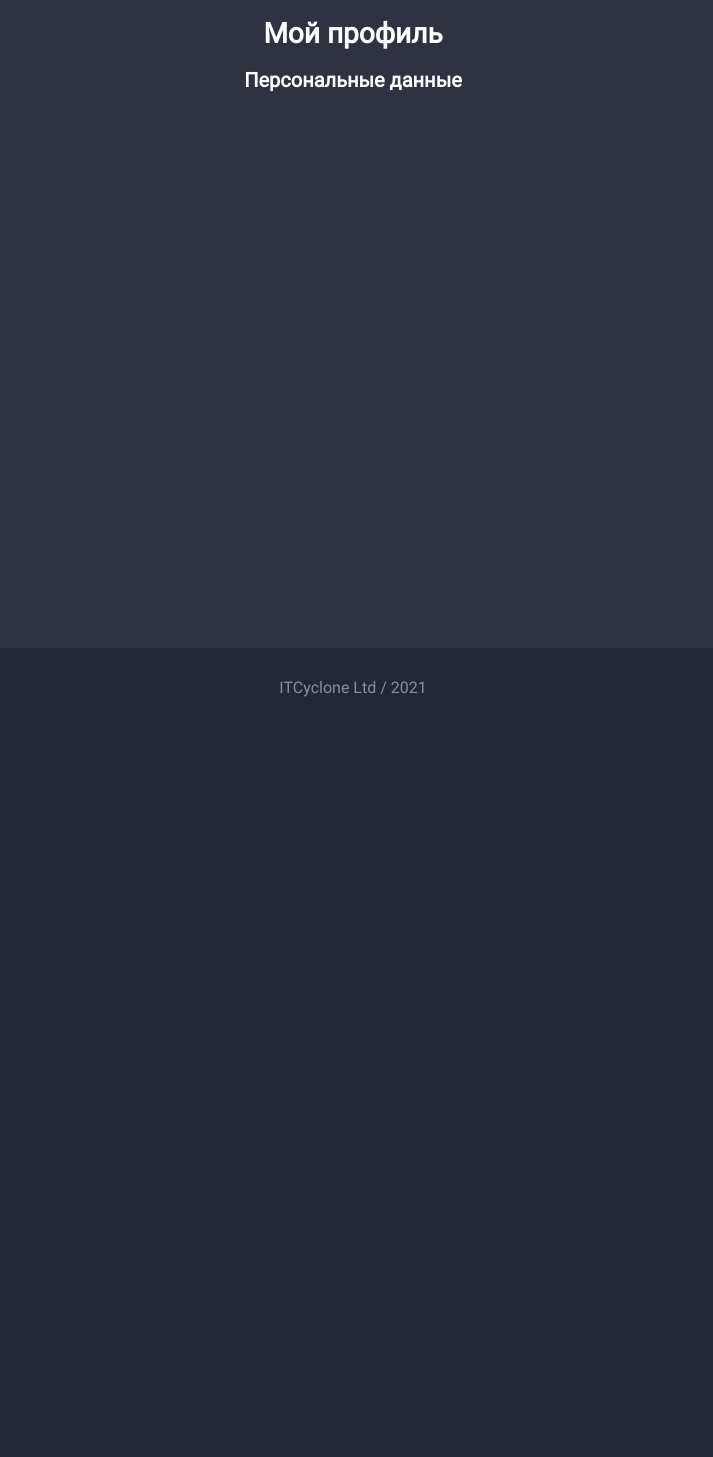
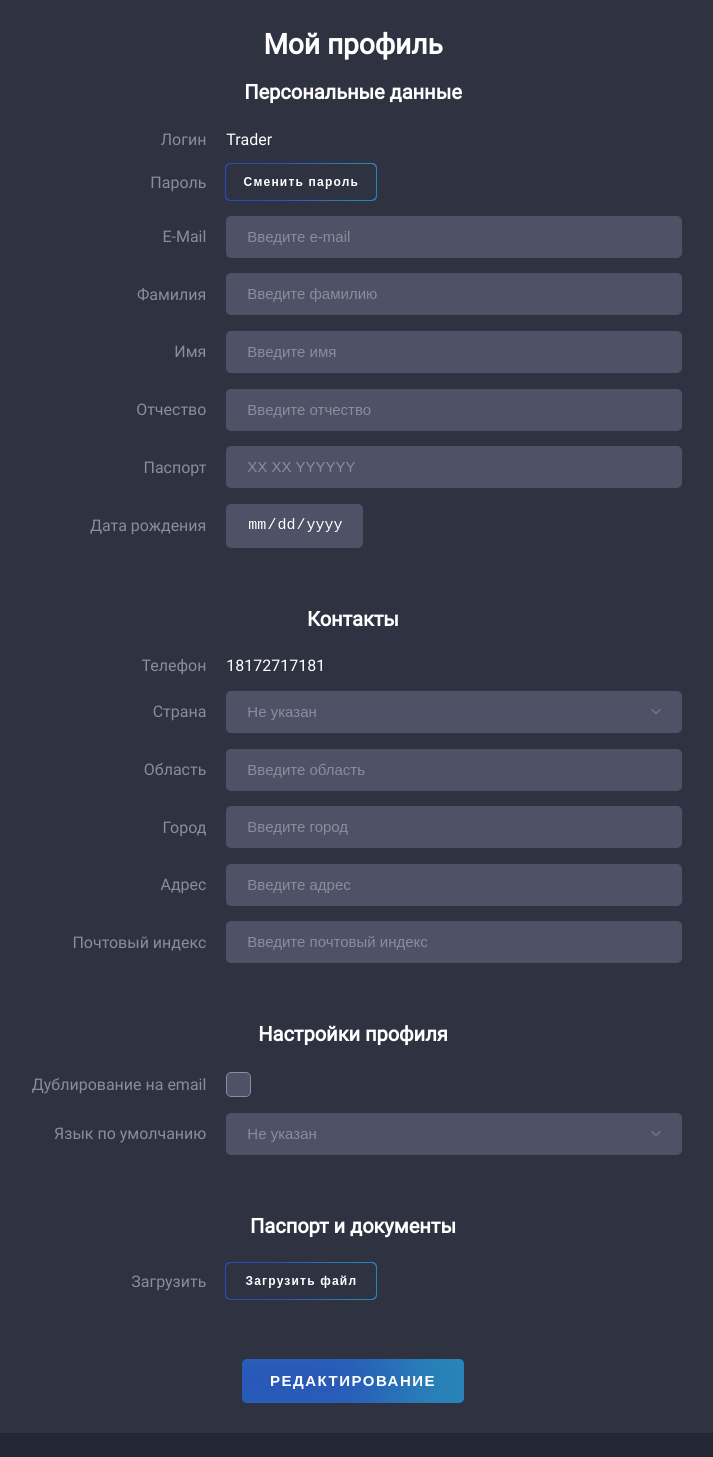
Before and after one commit to ReveinOFF/online-traider, a React (Create React App) app: page /profile in a window 1280 px wide. Shown: the part 73-1530 px from the top of the page, without its empty margins (287-1000 px from the left). Before the commit the page ends 800 px from the top, so only its background shows below. Built offline with nearby package versions, Linux system fonts and the light colour scheme.

Commit message:
Added profile

```diff
--- a/src/App.jsx
+++ b/src/App.jsx
@@ -1,7 +1,7 @@
 import { Route, Routes } from "react-router-dom";
 // import SignIn from "./pages/auth/signin";
 // import ResetPass from "./pages/auth/reset";
-// import SignUp from "./pages/auth/signup";
+import SignUp from "./pages/auth/signup";
 import Home from "./pages/home";
 import Layout from "./components/layout";
 import Profile from "./pages/profile";
@@ -10,8 +10,8 @@ const App = () => {
   return (
     <Routes>
       {/* <Route path="/" element={<SignIn />} />
-      <Route path="/reset-pass" element={<ResetPass />} />
-      <Route path="/signup" element={<SignUp />} /> */}
+      <Route path="/reset-pass" element={<ResetPass />} /> */}
+      <Route path="/signup" element={<SignUp />} />
 
       <Route path="/" element={<Layout />}>
         <Route index element={<Home />} />
--- /dev/null
+++ b/src/components/checkbox/checkbox.style.scss
@@ -0,0 +1,13 @@
+.checkbox {
+  border: 1px solid #8a8d9d;
+  border-radius: 5px;
+  background: #4e5266;
+  width: 25px;
+  height: 25px;
+  transition: border 0.3s;
+  cursor: pointer;
+
+  &:hover {
+    border: 1px solid #c4c5c9;
+  }
+}
--- /dev/null
+++ b/src/components/checkbox/index.jsx
@@ -0,0 +1,15 @@
+import { useState } from "react";
+import "./checkbox.style.scss";
+import checkedIcon from "../../assets/images/checked.svg";
+
+const Checkbox = () => {
+  const [checked, setSecked] = useState();
+
+  return (
+    <div className="checkbox flex-center" onClick={() => setSecked(!checked)}>
+      {checked && <img src={checkedIcon} alt="checked" width={11} height={8} />}
+    </div>
+  );
+};
+
+export default Checkbox;
--- a/src/pages/profile/index.jsx
+++ b/src/pages/profile/index.jsx
@@ -1,10 +1,143 @@
+import CustomInput from "../../components/input";
+import { SmBlueButton, BigButton } from "../../components/buttons";
+import Selector from "../../components/selector";
+import countryList from "../../utils/country";
+import { useState } from "react";
+import Checkbox from "../../components/checkbox";
+
 const Profile = () => {
+  const [countryKey, setCountryKey] = useState(
+    navigator.language.split("-")[0].toLocaleUpperCase() || "US"
+  );
+
   return (
     <>
-      <h1>Мой профиль</h1>
-      <div>
-        <h2>Персональные данные</h2>
-      </div>
+      <h1 className="mt-3 mb-2">Мой профиль</h1>
+      <form className="block_data">
+        <div>
+          <h2>Персональные данные</h2>
+          <fieldset>
+            <div>Логин</div>
+            <div>Trader</div>
+          </fieldset>
+          <fieldset className="btn_z-index">
+            <div>Пароль</div>
+            <SmBlueButton>Сменить пароль</SmBlueButton>
+          </fieldset>
+          <fieldset>
+            <div>E-Mail</div>
+            <CustomInput
+              type="email"
+              name="email"
+              placeholder="Введите e-mail"
+            />
+          </fieldset>
+          <fieldset>
+            <div>Фамилия</div>
+            <CustomInput
+              type="text"
+              name="surname"
+              placeholder="Введите фамилию"
+            />
+          </fieldset>
+          <fieldset>
+            <div>Имя</div>
+            <CustomInput type="text" name="name" placeholder="Введите имя" />
+          </fieldset>
+          <fieldset>
+            <div>Отчество</div>
+            <CustomInput
+              type="text"
+              name="patronymic"
+              placeholder="Введите отчество"
+            />
+          </fieldset>
+          <fieldset>
+            <div>Паспорт</div>
+            <CustomInput
+              type="text"
+              name="pasport"
+              placeholder="XX XX YYYYYY"
+            />
+          </fieldset>
+          <fieldset>
+            <div>Дата рождения</div>
+            <CustomInput type="date" name="date" />
+          </fieldset>
+        </div>
+
+        <div>
+          <h2>Контакты</h2>
+          <fieldset>
+            <div>Телефон</div>
+            <div>18172717181</div>
+          </fieldset>
+          <fieldset>
+            <div>Страна</div>
+            <Selector
+              data={countryList}
+              selected={countryKey}
+              setSelected={setCountryKey}
+            />
+          </fieldset>
+          <fieldset>
+            <div>Область</div>
+            <CustomInput
+              type="text"
+              name="area"
+              placeholder="Введите область"
+            />
+          </fieldset>
+          <fieldset>
+            <div>Город</div>
+            <CustomInput type="text" name="city" placeholder="Введите город" />
+          </fieldset>
+          <fieldset>
+            <div>Адрес</div>
+            <CustomInput
+              type="text"
+              name="adress"
+              placeholder="Введите адрес"
+            />
+          </fieldset>
+          <fieldset>
+            <div>Почтовый индекс</div>
+            <CustomInput
+              type="text"
+              name="index"
+              placeholder="Введите почтовый индекс"
+            />
+          </fieldset>
+        </div>
+
+        <div>
+          <h2>Настройки профиля</h2>
+          <fieldset>
+            <div>Дублирование на email</div>
+            <Checkbox />
+          </fieldset>
+          <fieldset>
+            <div>Язык по умолчанию</div>
+            <Selector
+              data={countryList}
+              selected={countryKey}
+              setSelected={setCountryKey}
+            />
+          </fieldset>
+        </div>
+
+        <div>
+          <h2>Паспорт и документы</h2>
+          <fieldset className="btn_z-index">
+            <div>Загрузить</div>
+            <SmBlueButton>Загрузить файл</SmBlueButton>
+          </fieldset>
+        </div>
+
+        <div>
+          <BigButton>РЕДАКТИРОВАНИЕ</BigButton>
+        </div>
+      </form>
     </>
   );
 };
--- a/src/styles/global.scss
+++ b/src/styles/global.scss
@@ -40,6 +40,14 @@ input:focus {
 .item-center {
   display: flex;
   align-items: center;
+}
+
+.mt-3 {
+  margin-top: 30px;
+}
+
+.mb-2 {
+  margin-bottom: 20px;
 }
 
 h1 {
@@ -136,3 +144,62 @@ h2 {
   z-index: 1;
   position: relative;
 }
+
+.block_data {
+  padding: 0 15%;
+
+  & > div {
+    margin-bottom: 50px;
+
+    &:last-child {
+      display: flex;
+      justify-content: center;
+      margin-bottom: 0;
+    }
+
+    & > button {
+      padding: 13px 28px;
+      margin-bottom: 30px;
+    }
+
+    h2 {
+      margin-top: 20px;
+      margin-bottom: 20px;
+    }
+
+    fieldset {
+      border: 0;
+      display: grid;
+      grid-template-columns: 0.4fr 1fr;
+      gap: 20px;
+      align-items: center;
+
+      div {
+        &:first-child {
+          color: #8a8d9d;
+          text-align: end;
+        }
+
+        &:nth-child(2) {
+          color: #ffffff;
+        }
+      }
+
+      & > button {
+        max-width: 150px;
+        padding: 11px 17px;
+        background: #2f3241;
+      }
+
+      input[type="date"]::-webkit-inner-spin-button,
+      input[type="date"]::-webkit-calendar-picker-indicator {
+        display: none;
+        -webkit-appearance: none;
+      }
+
+      input[type="date"] {
+        max-width: 137px;
+      }
+    }
+  }
+}
```
Also changed, not shown: src/assets/images/checked.svg (added).
